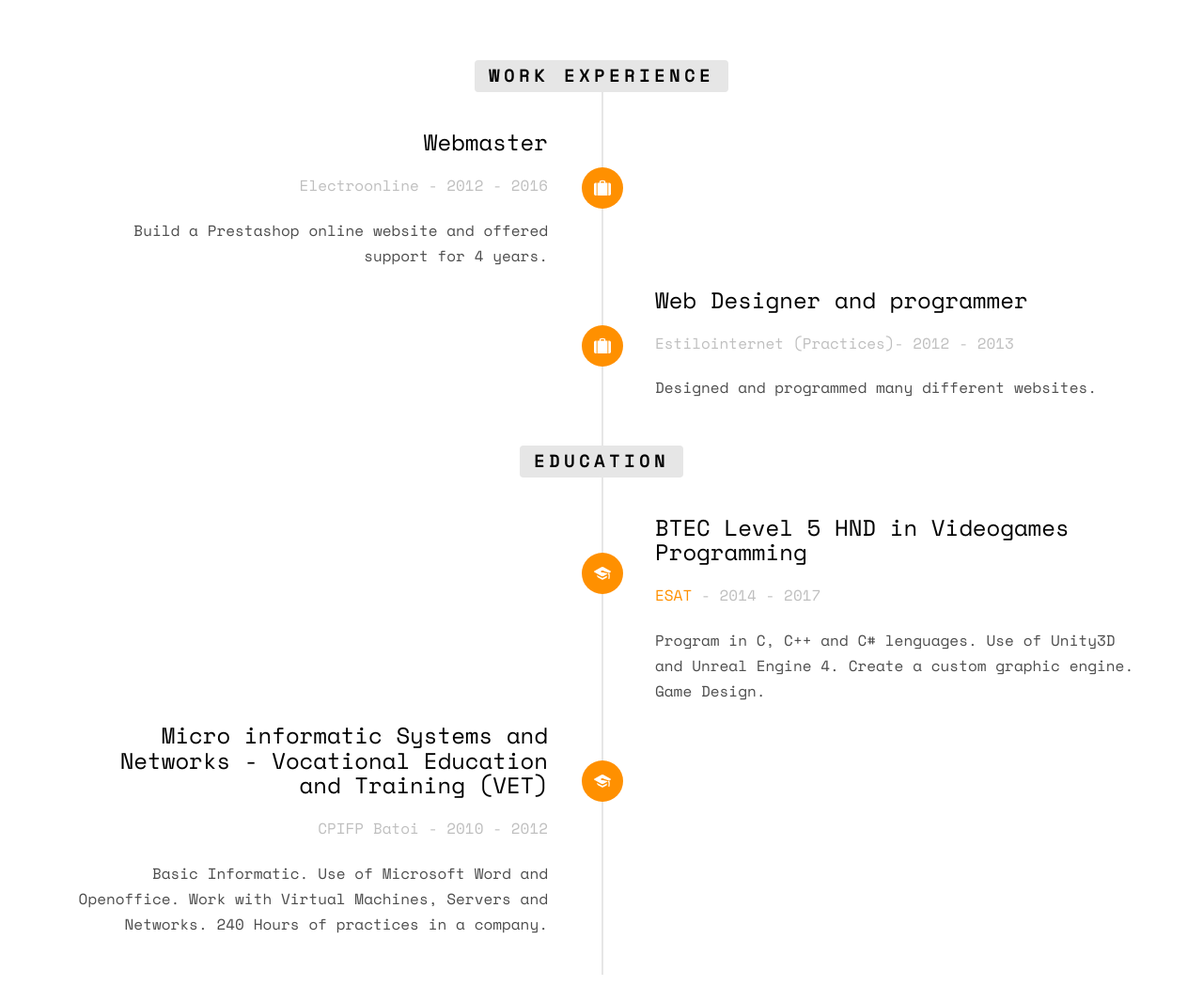
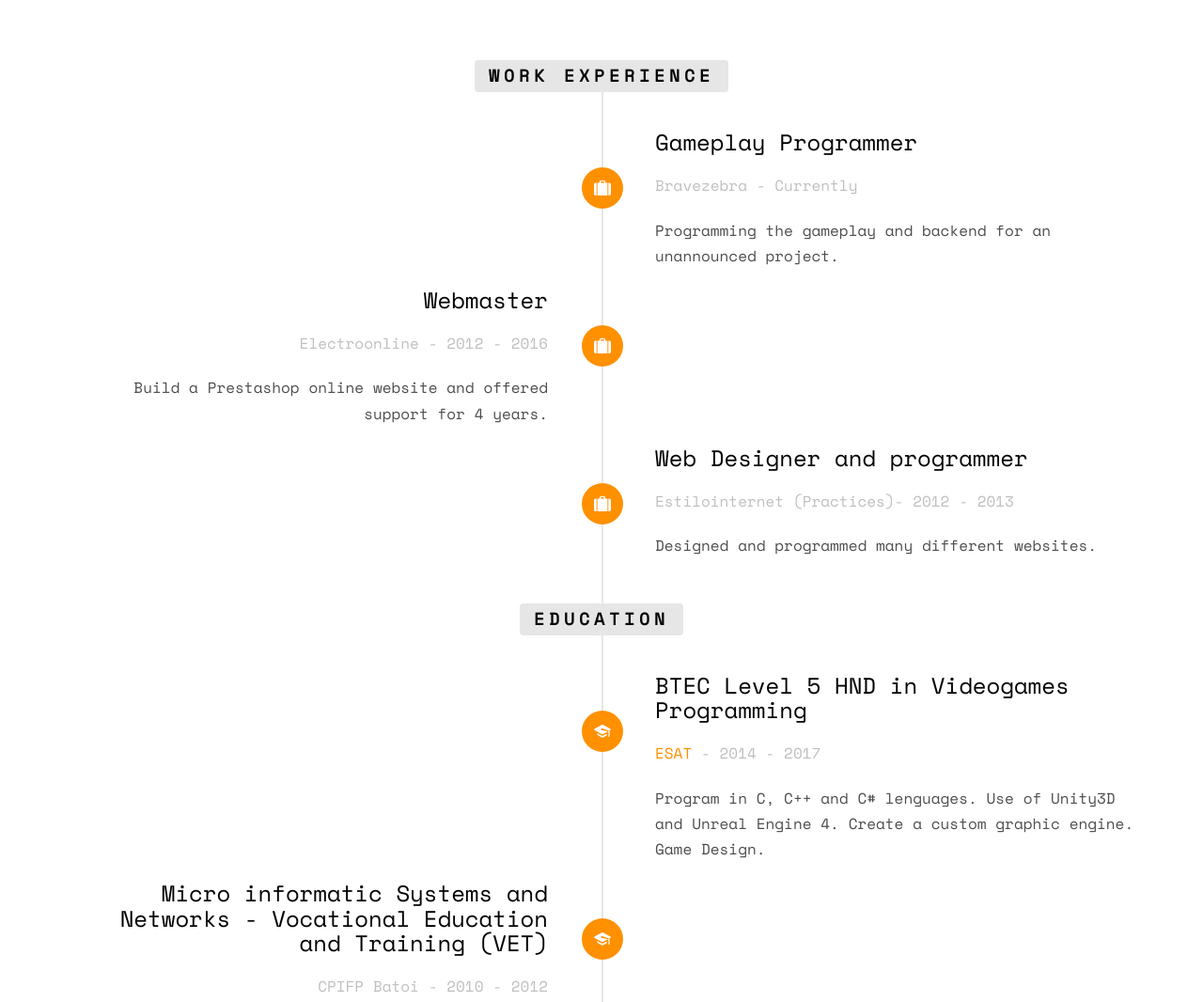
Before and after one commit to Llop1s/MyPersonalWebsite, a plain HTML site: page index.html in a window 1280 px wide. Shown: the part 1700-2766 px from the top of the page at 94% size. Drawn offline with nearby package versions, Linux system fonts and the light colour scheme; some packages are replaced by stand-ins of ours; no server answers; files whose address does not match are found by name.

Commit message:
Update index.html

```diff
--- a/index.html
+++ b/index.html
@@ -130,6 +130,18 @@
 					<ul class="timeline">
 						<li class="timeline-heading text-center animate-box">
 							<div><h3>Work Experience</h3></div>
+						</li>
+						<li class="animate-box timeline-inverted">
+							<div class="timeline-badge"><i class="icon-suitcase"></i></div>
+							<div class="timeline-panel">
+								<div class="timeline-heading">
+									<h3 class="timeline-title">Gameplay Programmer</h3>
+									<span class="company">Bravezebra - Currently</span>
+								</div>
+								<div class="timeline-body">
+									<p>Programming the gameplay and backend for an unannounced project.</p>
+								</div>
+							</div>
 						</li>
 						<li class="animate-box timeline-unverted">
 							<div class="timeline-badge"><i class="icon-suitcase"></i></div>
```
